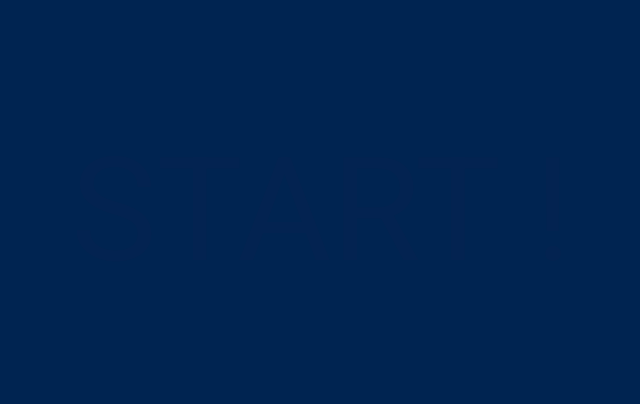
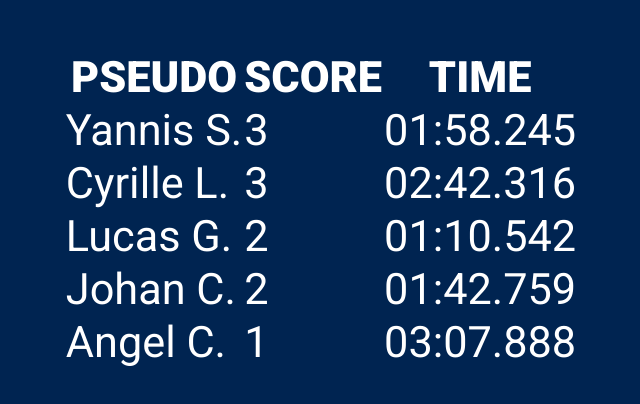
Before and after one commit to inpulse-tv/code-review-challenge, a React (Create React App) app: page / in a window 1280 px wide. Shown: the part 190-594 px from the top of the page, without its empty margins (319-959 px from the left). Built offline with nearby package versions, Linux system fonts and the light colour scheme.

Commit message:
add leaderboard

```diff
--- a/src/App.scss
+++ b/src/App.scss
@@ -1,11 +1,13 @@
 @import url("https://fonts.googleapis.com/css?family=Roboto:400,900");
 
-@import './styles/mixins.scss';
-@import './styles/variables.scss';
+@import "./styles/mixins.scss";
+@import "./styles/variables.scss";
 
 .App {
-  font-family: 'Roboto', sans-serif;
+  @include fluid-type($min_width, $max_width, $min_font, $max_font);
+  font-family: "Roboto", sans-serif;
   color: white;
+  margin: 1.8vw;
 }
 
 .start-countdown {
@@ -21,8 +23,20 @@
   right: 10px;
 }
 
+.leaderboard {
+  animation: fadein 2s
+}
+
+@keyframes fadein {
+  from {
+      opacity:0;
+      transform: translateY(1em);
+  }
+  to {
+      opacity:1;
+  }
+}
+
 .results {
-  @include fluid-type($min_width, $max_width, $min_font, $max_font);
-  margin: 1.8vw;
   text-align: center;
 }
--- a/src/App.tsx
+++ b/src/App.tsx
@@ -5,9 +5,12 @@ import Countdown, { zeroPad, CountdownRenderProps } from "react-countdown";
 
 import "./App.scss";
 import { ITimeDiff } from "./utils/timeDiff";
+import { Leaderboard } from "./features/leaderboard/leaderboard";
+import lbDatas from "./datas/leaderboard.json";
 
 function App() {
-  const [runQuizz, setRun] = useState(true);
+  const [showLeaderboard, setShowLeaderboard] = useState(true);
+  const [showStartCountdown, setShowStartCountdown] = useState(false);
   const [showQuizz, setShowQuizz] = useState(false);
   const [showResult, setShowResult] = useState(false);
   const [changeIndex, setChangeIndex] = useState(false);
@@ -24,7 +27,7 @@ function App() {
    */
   const handleCountdownTimeChange = (time: number) => {
     if (time < 0) {
-      setRun(false);
+      setShowStartCountdown(false);
       setShowQuizz(true);
     }
   };
@@ -83,14 +86,25 @@ function App() {
 
   return (
     <div className="App">
-      {runQuizz ? (
+      {showLeaderboard && (
+        <Leaderboard
+          className="leaderboard"
+          datas={lbDatas}
+          excludeKeys={["email", "millisecs"]}
+          orderBy={[
+            { key: "score", isReverse: true },
+            { key: "time", isReverse: false }
+          ]}
+        />
+      )}
+      {showStartCountdown && (
         <StartCountdown
           className="start-countdown"
           onTimeChange={handleCountdownTimeChange}
           endText="START !"
         />
-      ) : null}
-      {showQuizz ? (
+      )}
+      {showQuizz && (
         <div>
           <Countdown
             date={Date.now() + 59000}
@@ -106,8 +120,8 @@ function App() {
             changeIndex={changeIndex}
           />
         </div>
-      ) : null}
-      {showResult ? (
+      )}
+      {showResult && (
         <div className="results">
           <h1>Votre résultat</h1>
           <p>
@@ -115,9 +129,10 @@ function App() {
             {points === 1 ? null : "s"} sur <b>{maxIndex}</b>
           </p>
           <p>
-            Temps réaslisé :{" "}
+            Temps réalisé :{" "}
             <i>
-              {zeroPad(time.minutes)}:{zeroPad(time.seconds)}.{zeroPad(time.milliseconds, 3)}
+              {zeroPad(time.minutes)}:{zeroPad(time.seconds)}.
+              {zeroPad(time.milliseconds, 3)}
             </i>
           </p>
           {points === maxIndex && (
@@ -126,7 +141,7 @@ function App() {
             </p>
           )}
         </div>
-      ) : null}
+      )}
     </div>
   );
 }
--- /dev/null
+++ b/src/datas/ILeaderboard.ts
@@ -0,0 +1,7 @@
+export interface ILeaderboard {
+  [pseudo: string]: string | number | null;
+  email: string | null;
+  score: number;
+  millisecs: number;
+  time: string;
+}
--- /dev/null
+++ b/src/datas/leaderboard.json
@@ -0,0 +1,37 @@
+[
+    {
+        "pseudo": "Cyrille L.",
+        "email": null,
+        "score": 3,
+        "millisecs": 162316,
+        "time": "02:42.316"
+    },
+    {
+        "pseudo": "Angel C.",
+        "email": null,
+        "score": 1,
+        "millisecs": 187888,
+        "time": "03:07.888"
+    },
+    {
+        "pseudo": "Lucas G.",
+        "email": null,
+        "score": 2,
+        "millisecs": 70542,
+        "time": "01:10.542"
+    },
+    {
+        "pseudo": "Yannis S.",
+        "email": null,
+        "score": 3,
+        "millisecs": 118245,
+        "time": "01:58.245"
+    },
+    {
+        "pseudo": "Johan C.",
+        "email": null,
+        "score": 2,
+        "millisecs": 102759,
+        "time": "01:42.759"
+    }
+]
--- a/src/features/countdown/StartCountdown.module.scss
+++ b/src/features/countdown/StartCountdown.module.scss
@@ -10,7 +10,7 @@ $gray: #778F9B;
 
 .number {
   color: $gray;
-  font-size: 9em;
+  font-size: 3em;
 
   span {
     position: absolute;
--- /dev/null
+++ b/src/features/leaderboard/IProps.ts
@@ -0,0 +1,8 @@
+import { ILeaderboard } from "../../datas/ILeaderboard";
+
+export interface IProps {
+  className?: string;
+  datas: ILeaderboard[];
+  excludeKeys?: string[];
+  orderBy?: { key: string; isReverse: boolean }[];
+}
--- /dev/null
+++ b/src/features/leaderboard/leaderboard.tsx
@@ -0,0 +1,121 @@
+import React from "react";
+import { ILeaderboard } from "../../datas/ILeaderboard";
+import { IProps } from "./IProps";
+
+export class Leaderboard extends React.Component<IProps> {
+  constructor(props: IProps) {
+    super(props);
+    this.getHeader = this.getHeader.bind(this);
+    this.getRowsData = this.getRowsData.bind(this);
+    this.getKeys = this.getKeys.bind(this);
+  }
+
+  /**
+   * Return the keys from data.
+   * @returns an array of keys
+   */
+  getKeys = (): string[] => {
+    return Object.keys(this.props.datas[0]).filter(
+      (key) => !this.props.excludeKeys?.includes(key)
+    );
+  };
+
+  /**
+   * Generate table header from json keys.
+   * @returns the table header row.
+   */
+  getHeader = (): JSX.Element[] => {
+    const keys = this.getKeys();
+    return keys.map((key) => {
+      return <th key={key}>{key.toUpperCase()}</th>;
+    });
+  };
+
+  /**
+   * Sort table rows from multiple fields.
+   * @param args
+   * @returns
+   */
+  sortBy = <T extends ILeaderboard>(...args: { (a: T, b: T): number }[]) => {
+    const callbacks = args;
+
+    return (a: T, b: T): number => {
+      for (let i = 0; i < callbacks.length; i++) {
+        const value = callbacks[i](a, b);
+        if (value !== 0) {
+          return value;
+        }
+      }
+      return 0;
+    };
+  };
+
+  /**
+   * Field value camparator for sorting.
+   * @param a field value.
+   * @param b field value.
+   * @returns the comparator number.
+   */
+  compare = (
+    a: number | string | null,
+    b: number | string | null,
+    reverse: boolean
+  ): number => {
+    const mult = reverse ? -1 : 1;
+    if ((a ?? 0) < (b ?? 0)) return mult * -1;
+    if ((a ?? 0) > (b ?? 0)) return mult * 1;
+    return 0;
+  };
+
+  /**
+   * Generate table rows from data file.
+   * @returns an array of row elements.
+   */
+  getRowsData = (): JSX.Element[] => {
+    let items = this.props.datas;
+    if (this.props.orderBy) {
+      let fieldOrders: { (a: ILeaderboard, b: ILeaderboard): number }[] = [];
+      this.props.orderBy.forEach((order) => {
+        fieldOrders.push((a, b) => this.compare(a[order.key], b[order.key], order.isReverse));
+      });
+      items = items.sort(this.sortBy(...fieldOrders));
+    }
+    const keys = this.getKeys();
+    return items.map((row, index) => {
+      return (
+        <tr key={index}>
+          <RenderRow key={index} data={row} keys={keys} />
+        </tr>
+      );
+    });
+  };
+
+  render() {
+    return (
+      <div className={this.props.className}>
+        <table>
+          <thead>
+            <tr>{this.getHeader()}</tr>
+          </thead>
+          <tbody>{this.getRowsData()}</tbody>
+        </table>
+      </div>
+    );
+  }
+}
+
+interface IRow {
+  key: number;
+  data: ILeaderboard;
+  keys: string[];
+}
+
+const RenderRow = (props: IRow): JSX.Element => {
+  return (
+    <>
+      {props.keys.map((key) => {
+        return <td key={props.data[key]}>{props.data[key]}</td>;
+      })}
+    </>
+  );
+};
--- a/src/features/quizz/Quizz.module.scss
+++ b/src/features/quizz/Quizz.module.scss
@@ -11,8 +11,6 @@ $bad_answer_color: rgba(236, 62, 18, 0.7);
 
 :global(pre.prettyprint) {
   border: none !important;
-  @include fluid-type($min_width, $max_width, $min_font, $max_font);
-  margin: 1.8vw;
   code {
     white-space: pre-wrap;
     display: inline-block;
--- a/src/utils/timeDiff.ts
+++ b/src/utils/timeDiff.ts
@@ -6,6 +6,7 @@ export interface ITimeDiff {
   minutes: number;
   seconds: number;
   milliseconds: number;
+  total: number;
 }
 
 /**
@@ -17,6 +18,7 @@ export interface ITimeDiff {
 export const getTimeDiff = (startDate: Date, endDate: Date): ITimeDiff => {
   const initialYear = startDate.getFullYear();
   const finalYear = endDate.getFullYear();
+  const total = endDate.getTime() - startDate.getTime();
 
   let yearDiff = finalYear - initialYear;
   let monthDiff = endDate.getMonth() - startDate.getMonth();
@@ -82,6 +84,7 @@ export const getTimeDiff = (startDate: Date, endDate: Date): ITimeDiff => {
     minutes: minutesDiff,
     seconds: secondsDiff,
     milliseconds: millisecondsDiff,
+    total: total
   };
 };
 
```
